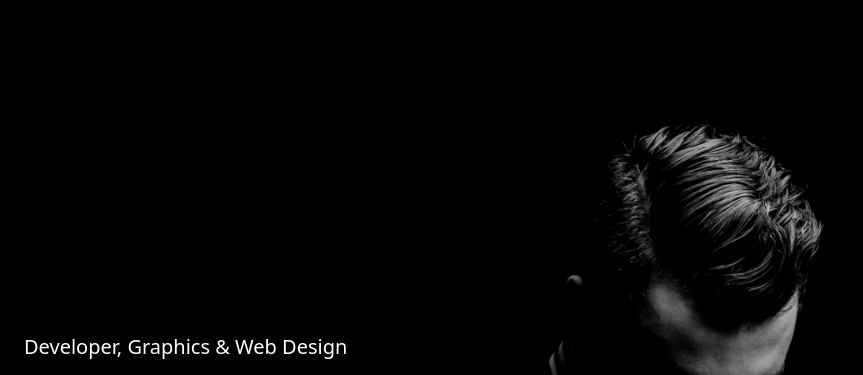
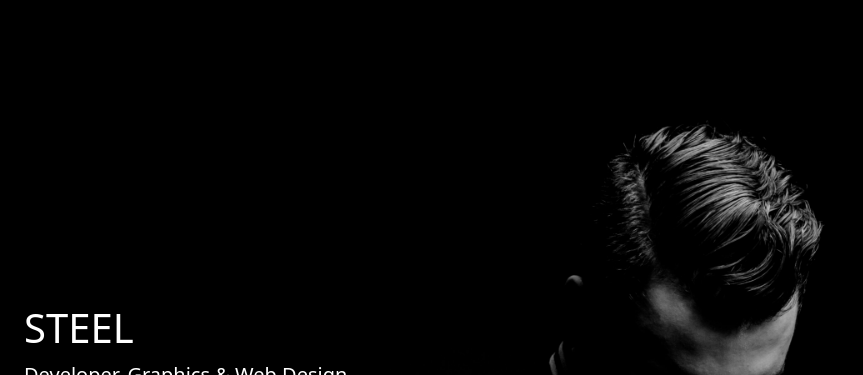
Before and after one commit to mohamedsamir200/test, a plain HTML site: page index.html in a window 1280 px wide. Shown: the top 375 px of the page, without its empty margins (0-863 px from the left). Drawn offline with Linux system fonts and the light colour scheme.

Commit message:
last commit

```diff
--- a/index.html
+++ b/index.html
@@ -17,7 +17,7 @@
 <body>
     <header class="vh-100 d-flex align-items-center px-4">
         <div class="header-content text-white">
-
+            <h1> STEEL</h1>
             <p class="lead">Developer, Graphics & Web Design</p>
             <div class="social-container d-flex">
                 <div class="social-media d-flex justify-content-center align-items-center my-3 ms-0">
```
